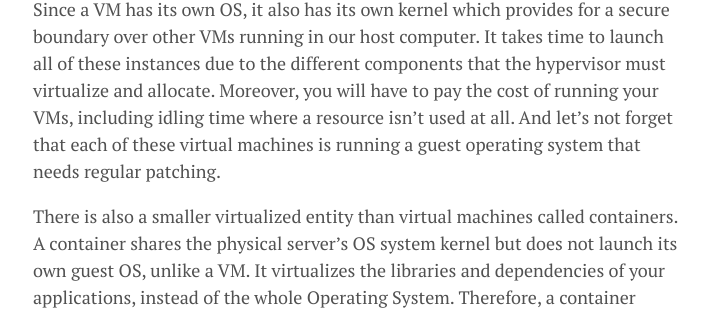
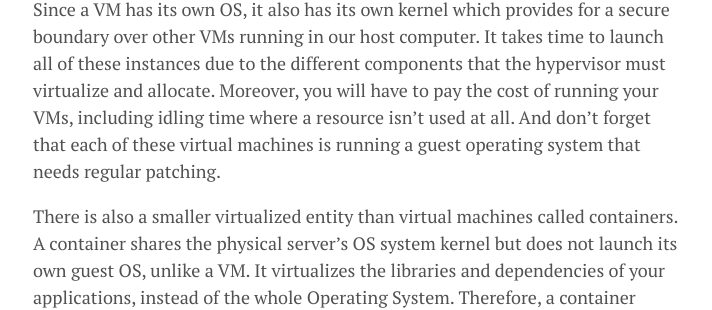
Before and after one commit to lgeurts/lgeurts.github.io, a Jekyll site: the page built from _posts/2022-03-29-what-is-serverless-computing.md, in a window 1280 px wide. Shown: the part 933-1243 px from the top of the page, without its empty margins (283-995 px from the left). Built offline with Jekyll 4.4.1, drawn with Linux system fonts in a browser that asks for light colours; nearby versions of some CDN libraries; comment, search, counter and statistics services are not loaded.

Commit message:
Update 2022-03-29-what-is-serverless-computing.md

```diff
--- a/_posts/2022-03-29-what-is-serverless-computing.md
+++ b/_posts/2022-03-29-what-is-serverless-computing.md
@@ -17,7 +17,7 @@
 
 Cloud Computing ushered a new era of on-demand virtual machines (VMs) that you can use to launch online solutions in a matter of minutes instead of days or weeks. Ae bare-metal server runs the host OS and the virtualization layer which produces tens or hundreds of virtual machines. This pool of virtual machines is sharing the CPU cores, RAM, network bandwidth, and local storage of the server. So if a machine running in your local infrastructure has XX CPU cores, then you can roughly launch XX virtual machines with 1 CPU core.
 
-Since a VM has its own OS, it also has its own kernel which provides for a secure boundary over other VMs running in our host computer. It takes time to launch all of these instances due to the different components that the hypervisor must virtualize and allocate. Moreover, you will have to pay the cost of running your VMs, including idling time where a resource isn’t used at all. And let's not forget that each of these virtual machines is running a guest operating system that needs regular patching.
+Since a VM has its own OS, it also has its own kernel which provides for a secure boundary over other VMs running in our host computer. It takes time to launch all of these instances due to the different components that the hypervisor must virtualize and allocate. Moreover, you will have to pay the cost of running your VMs, including idling time where a resource isn’t used at all. And don't forget that each of these virtual machines is running a guest operating system that needs regular patching.
 
 There is also a smaller virtualized entity than virtual machines called containers. A container shares the physical server’s OS system kernel but does not launch its own guest OS, unlike a VM. It virtualizes the libraries and dependencies of your applications, instead of the whole Operating System. Therefore, a container doesn’t have its own kernel unlike a VM, so it is not fully isolated to other containers running in the physical host. It’s important to note that a container is primarily used for running applications only, which can also be moved to another host or server if necessary. This is the reason why it is faster to launch a Docker container or a Kubernetes pod compared with an Amazon EC2 instance. Again, it is smaller than a virtual machine and doesn’t run its own guest operating system. A container also works continuously so you will be billed for the total time that this container is running.
 
```
